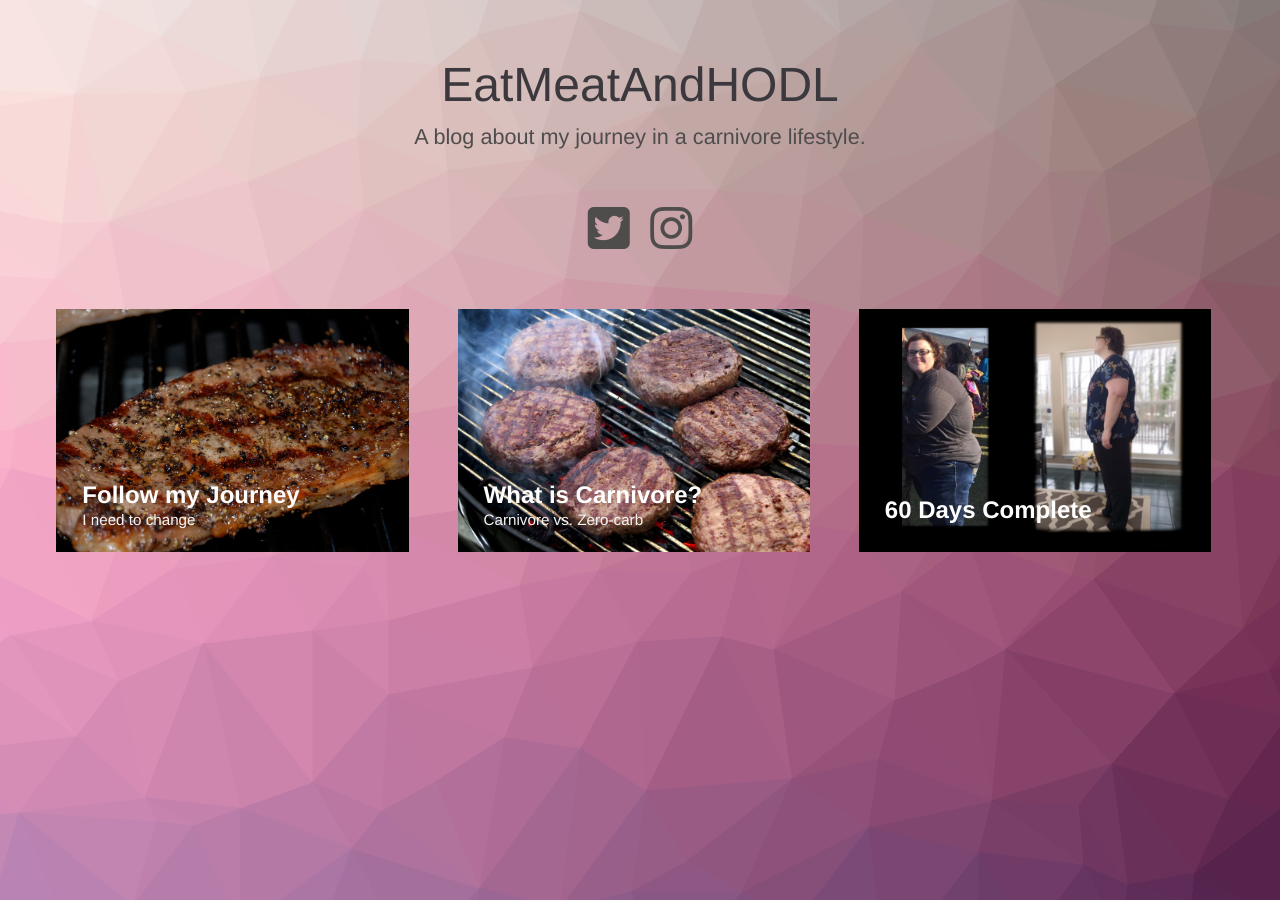
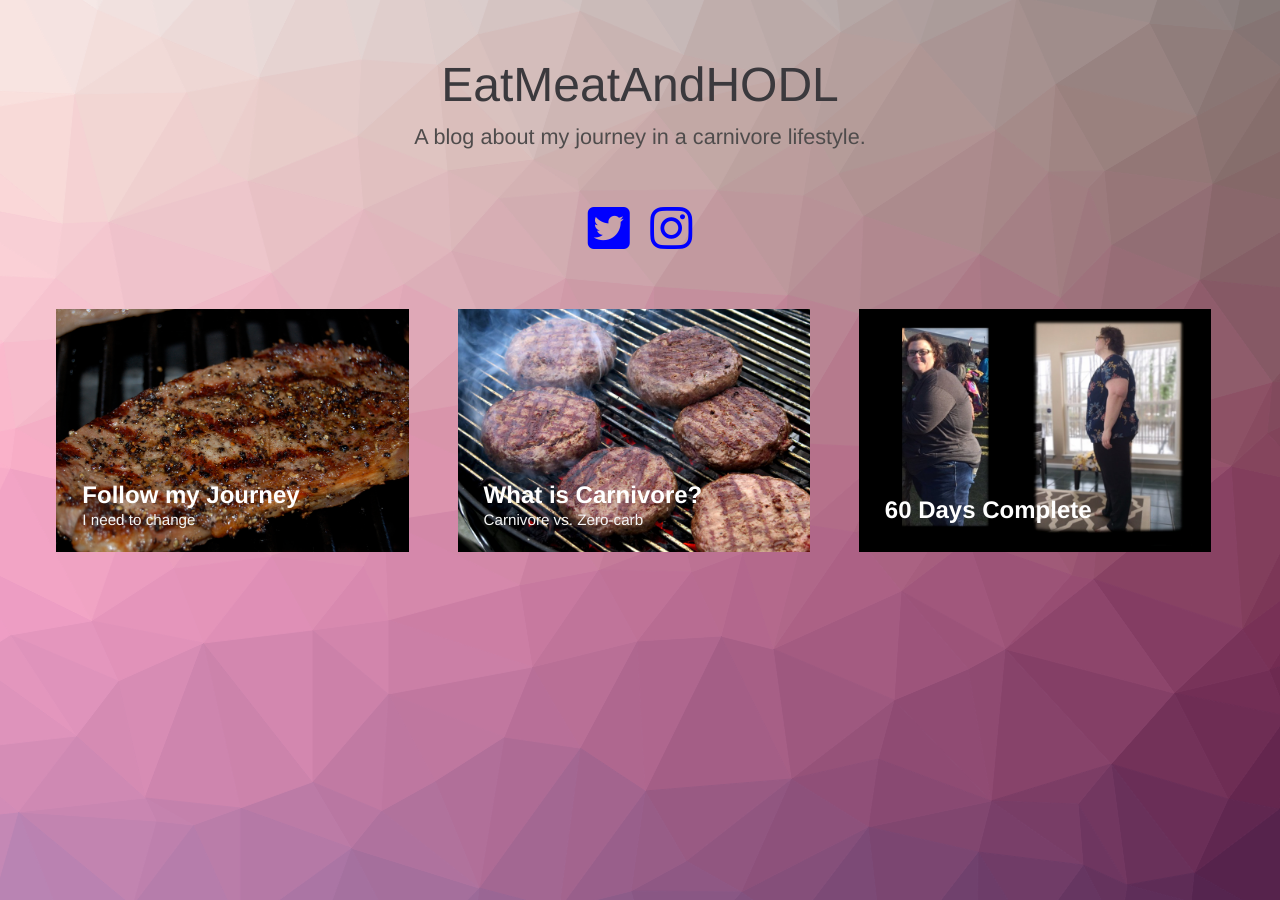
Before and after one commit to EatMeatandHODL/EatMeatandHODL.me, a Jekyll site: the page built from index.html, in a window 1280 px wide. Built offline with Jekyll 4.4.1, drawn with Linux system fonts in a browser that asks for light colours; nearby versions of some CDN libraries; library files that are not in the unit come from our copies.

Commit message:
Changed hyperlink style.

```diff
--- a/Gemfile
+++ b/Gemfile
@@ -9,9 +9,6 @@ source "https://rubygems.org"
 # This will help ensure the proper Jekyll version is running.
 # Happy Jekylling!
 gem "jekyll", "~> 3.7.4"
-
-# This is the default theme for new Jekyll sites. You may change this to anything you like.
-# gem "minima", "~> 2.0"
 
 # If you want to use GitHub Pages, remove the "gem "jekyll"" above and
 # uncomment the line below. To upgrade, run `bundle update github-pages`.
--- a/css/modern-blog.css
+++ b/css/modern-blog.css
@@ -243,7 +243,7 @@ a:focus {
 }
 
 .body a {
-	color: #4f4c4c;
+	color: blue
 }
 
 .body .header h1 span {
```
Also changed, not shown: Gemfile.lock.
